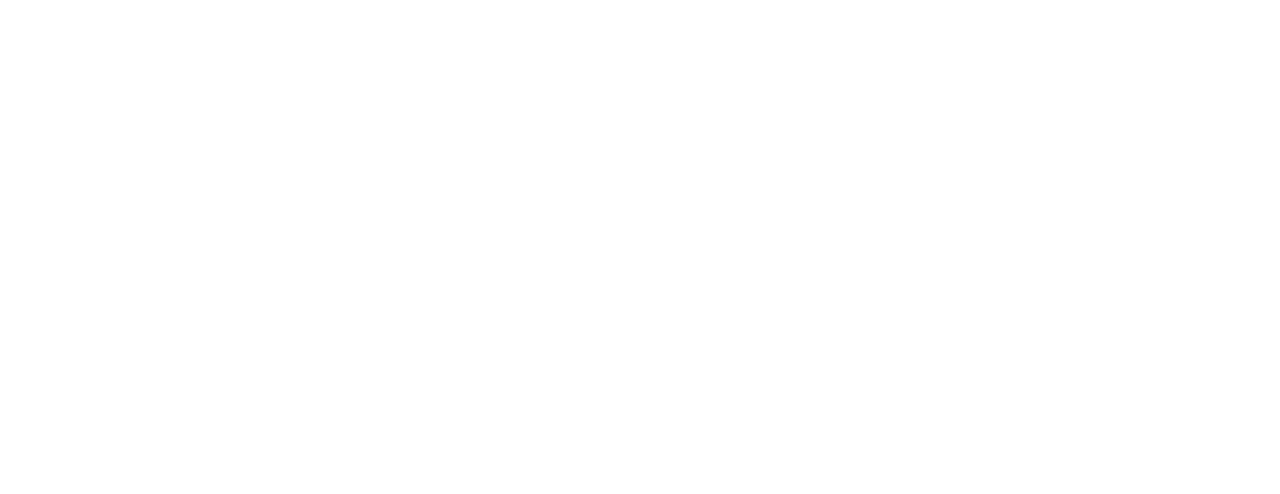
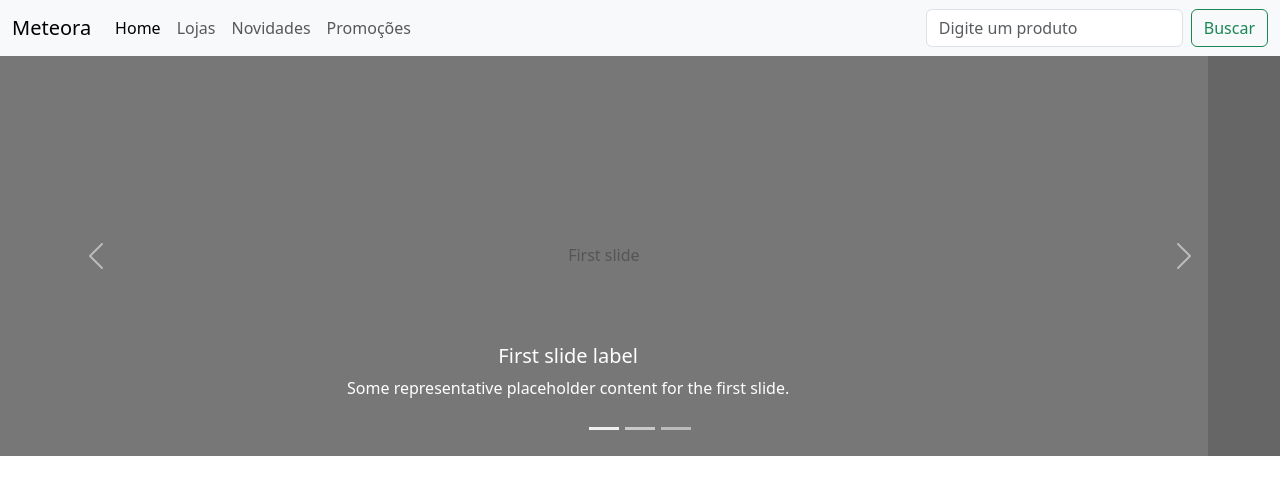
Before and after one commit to JulioSoaresA/estudos_bootstrap, a plain HTML site: page index.html in a window 1280 px wide. Drawn offline with nearby package versions, Linux system fonts and the light colour scheme.

Commit message:
feat: Adicionando um navbar e carousel

```diff
--- a/index.html
+++ b/index.html
@@ -1,16 +1,110 @@
 <!DOCTYPE html>
 <html lang="en">
-<head>
-    <meta charset="UTF-8">
-    <meta http-equiv="X-UA-Compatible" content="IE=edge">
-    <meta name="viewport" content="width=device-width, initial-scale=1.0">
-    <title>Meteora</title>
-    <link href="https://cdn.jsdelivr.net/npm/bootstrap@5.3.0/dist/css/bootstrap.min.css" rel="stylesheet" integrity="sha384-9ndCyUaIbzAi2FUVXJi0CjmCapSmO7SnpJef0486qhLnuZ2cdeRhO02iuK6FUUVM" crossorigin="anonymous">
-</head>
-<body>
+    <head>
+        <meta charset="UTF-8" />
+        <meta http-equiv="X-UA-Compatible" content="IE=edge" />
+        <meta name="viewport" content="width=device-width, initial-scale=1.0" />
+        <title>Meteora</title>
+        <link
+            href="https://cdn.jsdelivr.net/npm/bootstrap@5.3.0/dist/css/bootstrap.min.css"
+            rel="stylesheet"
+            integrity="sha384-9ndCyUaIbzAi2FUVXJi0CjmCapSmO7SnpJef0486qhLnuZ2cdeRhO02iuK6FUUVM"
+            crossorigin="anonymous"
+        />
+    </head>
+    <body>
+        <nav class="navbar navbar-expand-lg bg-body-tertiary">
+            <div class="container-fluid">
+                <a class="navbar-brand" href="#">Meteora</a>
+                <button
+                    class="navbar-toggler"
+                    type="button"
+                    data-bs-toggle="collapse"
+                    data-bs-target="#navbarSupportedContent"
+                    aria-controls="navbarSupportedContent"
+                    aria-expanded="false"
+                    aria-label="Toggle navigation"
+                >
+                    <span class="navbar-toggler-icon"></span>
+                </button>
+                <div class="collapse navbar-collapse" id="navbarSupportedContent">
+                    <ul class="navbar-nav me-auto mb-2 mb-lg-0">
+                        <li class="nav-item">
+                            <a
+                                class="nav-link active"
+                                aria-current="page"
+                                href="#"
+                                >Home</a
+                            >
+                        </li>
+                        <li class="nav-item">
+                            <a class="nav-link" href="#">Lojas</a>
+                        </li>
+                        <li class="nav-item">
+                            <a class="nav-link" href="#">Novidades</a>
+                        </li>
+                        <li class="nav-item">
+                            <a class="nav-link" href="#">Promoções</a>
+                        </li>
+                    </ul>
+                    <form class="d-flex" role="search">
+                        <input
+                            class="form-control me-2"
+                            type="search"
+                            placeholder="Digite um produto"
+                            aria-label="Search"
+                        />
+                        <button class="btn btn-outline-success" type="submit">
+                            Buscar
+                        </button>
+                    </form>
+                </div>
+            </div>
+        </nav>
 
+        <div id="carouselExampleCaptions" class="carousel slide" data-bs-ride="carousel">
+            <div class="carousel-indicators">
+              <button type="button" data-bs-target="#carouselExampleCaptions" data-bs-slide-to="0" class="active" aria-current="true" aria-label="Slide 1"></button>
+              <button type="button" data-bs-target="#carouselExampleCaptions" data-bs-slide-to="1" aria-label="Slide 2"></button>
+              <button type="button" data-bs-target="#carouselExampleCaptions" data-bs-slide-to="2" aria-label="Slide 3"></button>
+            </div>
+            <div class="carousel-inner">
+              <div class="carousel-item active">
+                <svg class="bd-placeholder-img bd-placeholder-img-lg d-block w-100" width="800" height="400" xmlns="http://www.w3.org/2000/svg" role="img" aria-label="Placeholder: First slide" preserveAspectRatio="xMidYMid slice" focusable="false"><title>Placeholder</title><rect width="100%" height="100%" fill="#777"></rect><text x="50%" y="50%" fill="#555" dy=".3em">First slide</text></svg>
+                <div class="carousel-caption d-none d-md-block">
+                  <h5>First slide label</h5>
+                  <p>Some representative placeholder content for the first slide.</p>
+                </div>
+              </div>
+              <div class="carousel-item">
+                <svg class="bd-placeholder-img bd-placeholder-img-lg d-block w-100" width="800" height="400" xmlns="http://www.w3.org/2000/svg" role="img" aria-label="Placeholder: Second slide" preserveAspectRatio="xMidYMid slice" focusable="false"><title>Placeholder</title><rect width="100%" height="100%" fill="#666"></rect><text x="50%" y="50%" fill="#444" dy=".3em">Second slide</text></svg>
+                <div class="carousel-caption d-none d-md-block">
+                  <h5>Second slide label</h5>
+                  <p>Some representative placeholder content for the second slide.</p>
+                </div>
+              </div>
+              <div class="carousel-item">
+                <svg class="bd-placeholder-img bd-placeholder-img-lg d-block w-100" width="800" height="400" xmlns="http://www.w3.org/2000/svg" role="img" aria-label="Placeholder: Third slide" preserveAspectRatio="xMidYMid slice" focusable="false"><title>Placeholder</title><rect width="100%" height="100%" fill="#555"></rect><text x="50%" y="50%" fill="#333" dy=".3em">Third slide</text></svg>
+                <div class="carousel-caption d-none d-md-block">
+                  <h5>Third slide label</h5>
+                  <p>Some representative placeholder content for the third slide.</p>
+                </div>
+              </div>
+            </div>
+            <button class="carousel-control-prev" type="button" data-bs-target="#carouselExampleCaptions" data-bs-slide="prev">
+              <span class="carousel-control-prev-icon" aria-hidden="true"></span>
+              <span class="visually-hidden">Previous</span>
+            </button>
+            <button class="carousel-control-next" type="button" data-bs-target="#carouselExampleCaptions" data-bs-slide="next">
+              <span class="carousel-control-next-icon" aria-hidden="true"></span>
+              <span class="visually-hidden">Next</span>
+            </button>
+          </div>
 
-
-    <script src="https://cdn.jsdelivr.net/npm/bootstrap@5.3.0/dist/js/bootstrap.bundle.min.js" integrity="sha384-geWF76RCwLtnZ8qwWowPQNguL3RmwHVBC9FhGdlKrxdiJJigb/j/68SIy3Te4Bkz" crossorigin="anonymous"></script>
-</body>
+        <script
+            src="https://cdn.jsdelivr.net/npm/bootstrap@5.3.0/dist/js/bootstrap.bundle.min.js"
+            integrity="sha384-geWF76RCwLtnZ8qwWowPQNguL3RmwHVBC9FhGdlKrxdiJJigb/j/68SIy3Te4Bkz"
+            crossorigin="anonymous"
+        ></script>
+    </body>
 </html>
```
